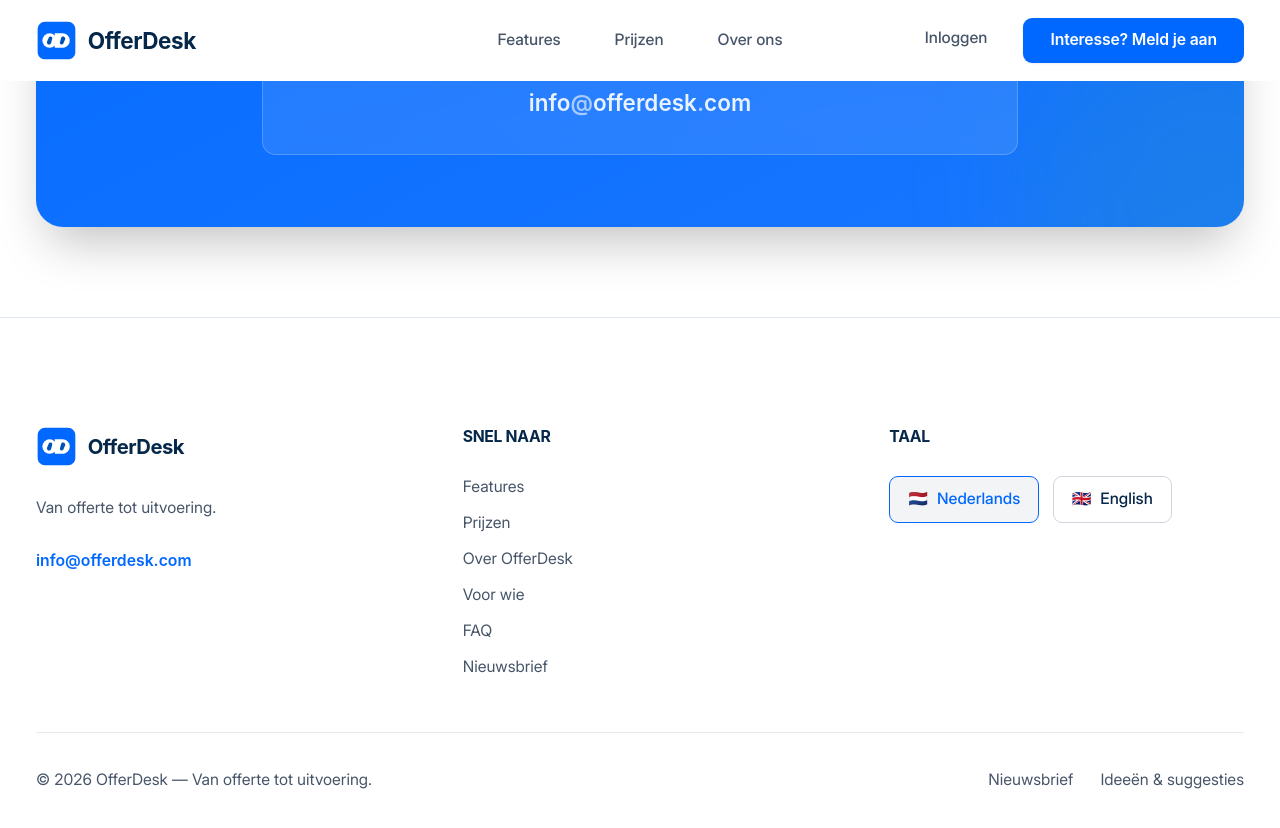
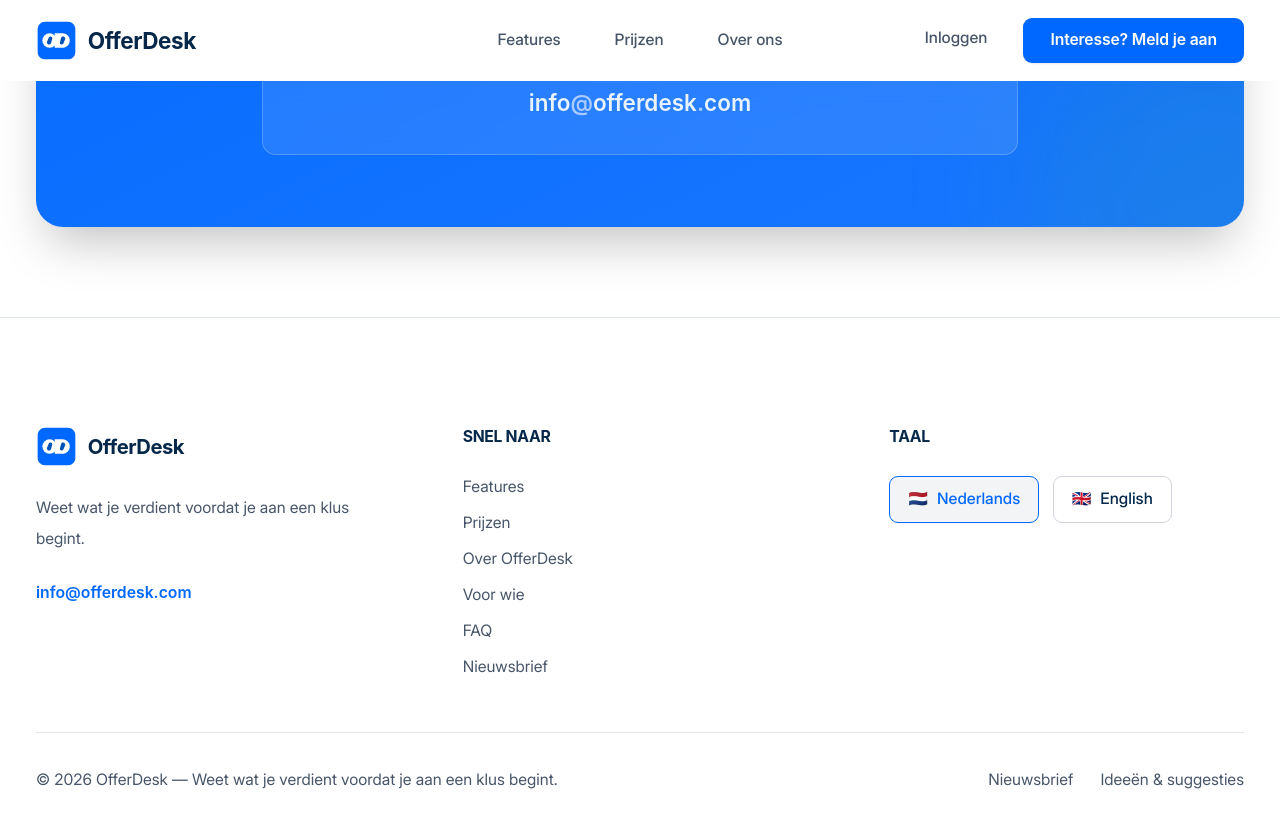
Before and after one commit to FlinkSoftware/offerdesk.github.io, a Jekyll site: the page built from docs/index.html, in a window 1280 px wide and 900 px high, scrolled down 10206 px. Shown: the top 828 px of the window. Built offline with Jekyll 4.4.1, drawn with Linux system fonts in a browser that asks for light colours; some web fonts are replaced; a script that is not in the unit is left out.

Commit message:
Update landing page

```diff
--- a/docs/_data/i18n.yml
+++ b/docs/_data/i18n.yml
@@ -264,7 +264,7 @@ nl:
     button: "Verstuur je vraag, idee of suggestie"
 
   footer:
-    copy: "Van offerte tot uitvoering."
+    copy: "Weet wat je verdient voordat je aan een klus begint."
     email: "info@offerdesk.com"
     quick_links_title: "Snel naar"
     quick_links:
@@ -528,7 +528,7 @@ en:
     button: "Send your question, idea, or suggestion"
 
   footer:
-    copy: "From quote to execution."
+    copy: "Know what you will earn before starting on a job."
     email: "info@offerdesk.com"
     quick_links_title: "Quick links"
     quick_links:
--- a/docs/_layouts/default.html
+++ b/docs/_layouts/default.html
@@ -79,7 +79,7 @@
                 </div>
 
                 <div class="mt-12 border-t border-gray-200 pt-8 flex flex-col gap-3 sm:flex-row sm:items-center sm:justify-between text-sm text-gray-600">
-                    <p>&copy; {{ site.time | date: "%Y" }} {{ site.title }} — Van offerte tot uitvoering.</p>
+                    <p>&copy; {{ site.time | date: "%Y" }} {{ site.title }} — Weet wat je verdient voordat je aan een klus begint.</p>
                     <div class="flex flex-wrap items-center gap-6">
                         <a href="#newsletter-section" class="hover:text-primary transition-colors">Nieuwsbrief</a>
                         <a href="#footer-cta" class="hover:text-primary transition-colors">Ideeën &amp; suggesties</a>
```
